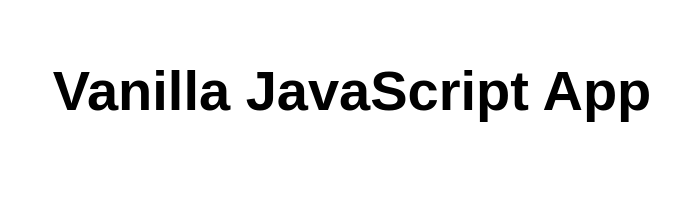
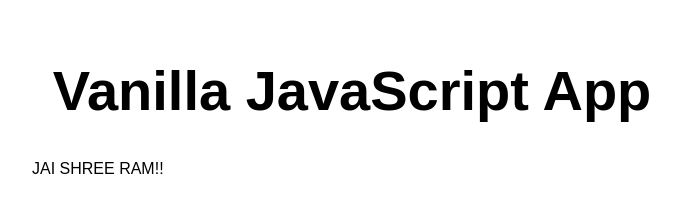
Before and after one commit to atharvdeshmukh07/Azure-Deployment, a website: page src/index.html in a window 1280 px wide. Shown: the whole page, without its empty margins (288-968 px from the left). Drawn offline with Linux system fonts and the light colour scheme.

Commit message:
Update index.html

```diff
--- a/src/index.html
+++ b/src/index.html
@@ -11,6 +11,7 @@
 <body>
   <main>
     <h1>Vanilla JavaScript App</h1>
+    <p>JAI SHREE RAM!!</p>
   </main>
 </body>
 
```
